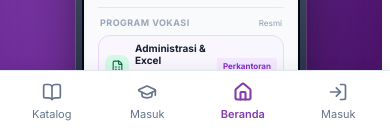
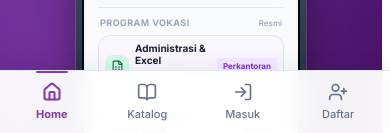
Before and after one commit to jongroihatulazizah1201-ui/lms_lembaga_kursus_pijar_aksara, a Next.js app: page / in a window 390 px wide. Shown: the part 709-842 px from the top of the page. Built offline with nearby package versions, Linux system fonts and the light colour scheme; no server answers.

Commit message:
fix: update mobile bottom nav to Home, Katalog, Masuk, Daftar and fix Netlify badge overlap

```diff
--- a/src/components/MobileBottomNav.tsx
+++ b/src/components/MobileBottomNav.tsx
@@ -3,7 +3,15 @@
 import React, { useState, useEffect } from 'react';
 import Link from 'next/link';
 import { usePathname } from 'next/navigation';
-import { BookOpen, GraduationCap, LayoutDashboard, UserCircle, LogIn, Award, Home } from 'lucide-react';
+import {
+  Home,
+  BookOpen,
+  LogIn,
+  UserPlus,
+  GraduationCap,
+  LayoutDashboard,
+  UserCircle,
+} from 'lucide-react';
 
 interface Props {
   user: {
@@ -49,129 +57,195 @@ export default function MobileBottomNav({ user, profile }: Props) {
     };
   }, []);
 
-  const isPeserta = activeProfile?.peran === 'peserta';
   const isInstruktur = activeProfile?.peran === 'instruktur';
   const isAdmin = activeProfile?.peran === 'admin';
 
-  const isActive = (path: string) => {
-    if (path === '/') return pathname === '/';
-    if (path === '/kursus') {
-      return pathname === '/kursus' || pathname.startsWith('/kursus/');
-    }
-    if (path === '/kursus-saya') {
-      return pathname === '/kursus-saya' || pathname.startsWith('/belajar');
-    }
-    if (path === '/admin') {
-      return pathname.startsWith('/admin');
-    }
-    if (path === '/instruktur') {
-      return pathname.startsWith('/instruktur');
-    }
-    return pathname === path;
-  };
+  // Helper untuk cek status tab aktif
+  const isHomeActive = pathname === '/';
+  const isKatalogActive = pathname === '/kursus' || (pathname.startsWith('/kursus/') && !pathname.startsWith('/kursus-saya'));
+  const isMasukActive = pathname === '/login';
+  const isDaftarActive = pathname === '/register' || pathname === '/daftar';
+
+  const isBelajarActive = pathname.startsWith('/kursus-saya') || pathname.startsWith('/belajar');
+  const isAdminActive = pathname.startsWith('/admin');
+  const isInstrukturActive = pathname.startsWith('/instruktur');
+  const isProfilActive = pathname.startsWith('/profil');
 
   return (
-    <nav className="fixed bottom-0 left-0 right-0 z-50 bg-white border-t border-slate-200 md:hidden shadow-[0_-4px_12px_rgba(0,0,0,0.05)]">
+    <nav className="fixed bottom-0 left-0 right-0 z-[100] bg-white/95 backdrop-blur-md border-t border-slate-200 md:hidden shadow-[0_-4px_20px_rgba(0,0,0,0.06)] pb-[env(safe-area-inset-bottom,0px)]">
       <div className="grid grid-cols-4 h-16 max-w-md mx-auto items-center px-1">
-        {/* Tab 1: Katalog Kursus */}
+        {/* ===================================================================
+            KONDISI 1: PENGGUNA BELUM MASUK (Tamu / Publik)
+            Sesuai permintaan: 4 tab tetap -> Home, Katalog, Masuk, Daftar
+           =================================================================== */}
+        {!user ? (
+          <>
+            {/* Tab 1: Home */}
+            <Link
+              href="/"
+              className={`flex flex-col items-center justify-center h-full min-h-[48px] py-1 transition-colors relative ${
+                isHomeActive
+                  ? 'text-[#843bab] font-bold'
+                  : 'text-slate-500 hover:text-slate-900 font-medium'
+              }`}
+            >
+              {isHomeActive && (
+                <span className="absolute top-0 w-8 h-0.5 bg-[#843bab] rounded-full" />
+              )}
+              <Home size={20} className={isHomeActive ? 'stroke-[2.5]' : ''} />
+              <span className="text-[11px] mt-1">Home</span>
+            </Link>
+
+            {/* Tab 2: Katalog */}
             <Link
               href="/kursus"
-          className={`flex flex-col items-center justify-center h-full min-h-[48px] py-1 transition-colors ${
-            isActive('/kursus')
-              ? 'text-[#843bab] font-semibold'
-              : 'text-slate-500 hover:text-slate-900'
+              className={`flex flex-col items-center justify-center h-full min-h-[48px] py-1 transition-colors relative ${
+                isKatalogActive
+                  ? 'text-[#843bab] font-bold'
+                  : 'text-slate-500 hover:text-slate-900 font-medium'
               }`}
             >
-          <BookOpen size={20} className={isActive('/kursus') ? 'stroke-[2.5]' : ''} />
+              {isKatalogActive && (
+                <span className="absolute top-0 w-8 h-0.5 bg-[#843bab] rounded-full" />
+              )}
+              <BookOpen size={20} className={isKatalogActive ? 'stroke-[2.5]' : ''} />
               <span className="text-[11px] mt-1">Katalog</span>
             </Link>
 
-        {/* Tab 2: Kursus Saya / Ruang Belajar */}
+            {/* Tab 3: Masuk */}
             <Link
-          href={user ? '/kursus-saya' : '/login'}
-          className={`flex flex-col items-center justify-center h-full min-h-[48px] py-1 transition-colors ${
-            user && isActive('/kursus-saya')
-              ? 'text-[#843bab] font-semibold'
-              : !user && pathname === '/login'
-              ? 'text-[#843bab] font-semibold'
-              : 'text-slate-500 hover:text-slate-900'
+              href="/login"
+              className={`flex flex-col items-center justify-center h-full min-h-[48px] py-1 transition-colors relative ${
+                isMasukActive
+                  ? 'text-[#843bab] font-bold'
+                  : 'text-slate-500 hover:text-slate-900 font-medium'
               }`}
             >
-          <GraduationCap
-            size={20}
-            className={(user && isActive('/kursus-saya')) || (!user && pathname === '/login') ? 'stroke-[2.5]' : ''}
-          />
-          <span className="text-[11px] mt-1">{user ? 'Belajar' : 'Masuk'}</span>
+              {isMasukActive && (
+                <span className="absolute top-0 w-8 h-0.5 bg-[#843bab] rounded-full" />
+              )}
+              <LogIn size={20} className={isMasukActive ? 'stroke-[2.5]' : ''} />
+              <span className="text-[11px] mt-1">Masuk</span>
             </Link>
 
-        {/* Tab 3: Fitur Utama Sesuai Peran */}
+            {/* Tab 4: Daftar */}
+            <Link
+              href="/register"
+              className={`flex flex-col items-center justify-center h-full min-h-[48px] py-1 transition-colors relative ${
+                isDaftarActive
+                  ? 'text-[#843bab] font-bold'
+                  : 'text-slate-500 hover:text-slate-900 font-medium'
+              }`}
+            >
+              {isDaftarActive && (
+                <span className="absolute top-0 w-8 h-0.5 bg-[#843bab] rounded-full" />
+              )}
+              <UserPlus size={20} className={isDaftarActive ? 'stroke-[2.5]' : ''} />
+              <span className="text-[11px] mt-1">Daftar</span>
+            </Link>
+          </>
+        ) : (
+          /* ===================================================================
+              KONDISI 2: PENGGUNA SUDAH MASUK (Peserta / Instruktur / Admin)
+              Tetap 4 tab: Home, Katalog, Ruang Kerja/Belajar, Profil
+             =================================================================== */
+          <>
+            {/* Tab 1: Home */}
+            <Link
+              href="/"
+              className={`flex flex-col items-center justify-center h-full min-h-[48px] py-1 transition-colors relative ${
+                isHomeActive
+                  ? 'text-[#843bab] font-bold'
+                  : 'text-slate-500 hover:text-slate-900 font-medium'
+              }`}
+            >
+              {isHomeActive && (
+                <span className="absolute top-0 w-8 h-0.5 bg-[#843bab] rounded-full" />
+              )}
+              <Home size={20} className={isHomeActive ? 'stroke-[2.5]' : ''} />
+              <span className="text-[11px] mt-1">Home</span>
+            </Link>
+
+            {/* Tab 2: Katalog */}
+            <Link
+              href="/kursus"
+              className={`flex flex-col items-center justify-center h-full min-h-[48px] py-1 transition-colors relative ${
+                isKatalogActive
+                  ? 'text-[#843bab] font-bold'
+                  : 'text-slate-500 hover:text-slate-900 font-medium'
+              }`}
+            >
+              {isKatalogActive && (
+                <span className="absolute top-0 w-8 h-0.5 bg-[#843bab] rounded-full" />
+              )}
+              <BookOpen size={20} className={isKatalogActive ? 'stroke-[2.5]' : ''} />
+              <span className="text-[11px] mt-1">Katalog</span>
+            </Link>
+
+            {/* Tab 3: Belajar / Instruktur / Admin */}
             {isAdmin ? (
               <Link
                 href="/admin"
-            className={`flex flex-col items-center justify-center h-full min-h-[48px] py-1 transition-colors ${
-              isActive('/admin') ? 'text-[#843bab] font-semibold' : 'text-slate-500 hover:text-slate-900'
+                className={`flex flex-col items-center justify-center h-full min-h-[48px] py-1 transition-colors relative ${
+                  isAdminActive
+                    ? 'text-[#843bab] font-bold'
+                    : 'text-slate-500 hover:text-slate-900 font-medium'
                 }`}
               >
-            <LayoutDashboard size={20} className={isActive('/admin') ? 'stroke-[2.5]' : ''} />
+                {isAdminActive && (
+                  <span className="absolute top-0 w-8 h-0.5 bg-[#843bab] rounded-full" />
+                )}
+                <LayoutDashboard size={20} className={isAdminActive ? 'stroke-[2.5]' : ''} />
                 <span className="text-[11px] mt-1">Admin</span>
               </Link>
             ) : isInstruktur ? (
               <Link
                 href="/instruktur"
-            className={`flex flex-col items-center justify-center h-full min-h-[48px] py-1 transition-colors ${
-              isActive('/instruktur') ? 'text-[#843bab] font-semibold' : 'text-slate-500 hover:text-slate-900'
+                className={`flex flex-col items-center justify-center h-full min-h-[48px] py-1 transition-colors relative ${
+                  isInstrukturActive
+                    ? 'text-[#843bab] font-bold'
+                    : 'text-slate-500 hover:text-slate-900 font-medium'
                 }`}
               >
-            <LayoutDashboard size={20} className={isActive('/instruktur') ? 'stroke-[2.5]' : ''} />
+                {isInstrukturActive && (
+                  <span className="absolute top-0 w-8 h-0.5 bg-[#843bab] rounded-full" />
+                )}
+                <LayoutDashboard size={20} className={isInstrukturActive ? 'stroke-[2.5]' : ''} />
                 <span className="text-[11px] mt-1">Instruktur</span>
-          </Link>
-        ) : isPeserta ? (
-          <Link
-            href="/kursus-saya?tab=selesai"
-            className={`flex flex-col items-center justify-center h-full min-h-[48px] py-1 transition-colors ${
-              pathname === '/kursus-saya'
-                ? 'text-[#843bab] font-semibold'
-                : 'text-slate-500 hover:text-slate-900'
-            }`}
-          >
-            <Award size={20} className={pathname === '/kursus-saya' ? 'stroke-[2.5]' : ''} />
-            <span className="text-[11px] mt-1">Sertifikat</span>
               </Link>
             ) : (
               <Link
-            href="/"
-            className={`flex flex-col items-center justify-center h-full min-h-[48px] py-1 transition-colors ${
-              isActive('/') ? 'text-[#843bab] font-semibold' : 'text-slate-500 hover:text-slate-900'
+                href="/kursus-saya"
+                className={`flex flex-col items-center justify-center h-full min-h-[48px] py-1 transition-colors relative ${
+                  isBelajarActive
+                    ? 'text-[#843bab] font-bold'
+                    : 'text-slate-500 hover:text-slate-900 font-medium'
                 }`}
               >
-            <Home size={20} className={isActive('/') ? 'stroke-[2.5]' : ''} />
-            <span className="text-[11px] mt-1">Beranda</span>
+                {isBelajarActive && (
+                  <span className="absolute top-0 w-8 h-0.5 bg-[#843bab] rounded-full" />
+                )}
+                <GraduationCap size={20} className={isBelajarActive ? 'stroke-[2.5]' : ''} />
+                <span className="text-[11px] mt-1">Belajar</span>
               </Link>
             )}
 
-        {/* Tab 4: Profil / Akun Pengguna */}
-        {user ? (
+            {/* Tab 4: Profil */}
             <Link
               href="/profil"
-            className={`flex flex-col items-center justify-center h-full min-h-[48px] py-1 transition-colors ${
-              pathname === '/profil' ? 'text-[#843bab] font-semibold' : 'text-slate-500 hover:text-slate-900'
+              className={`flex flex-col items-center justify-center h-full min-h-[48px] py-1 transition-colors relative ${
+                isProfilActive
+                  ? 'text-[#843bab] font-bold'
+                  : 'text-slate-500 hover:text-slate-900 font-medium'
               }`}
             >
-            <UserCircle size={20} className={pathname === '/profil' ? 'stroke-[2.5]' : ''} />
-            <span className="text-[11px] mt-1 truncate max-w-[64px]">
-              {activeProfile?.nama_lengkap?.split(' ')[0] || 'Profil'}
-            </span>
+              {isProfilActive && (
+                <span className="absolute top-0 w-8 h-0.5 bg-[#843bab] rounded-full" />
+              )}
+              <UserCircle size={20} className={isProfilActive ? 'stroke-[2.5]' : ''} />
+              <span className="text-[11px] mt-1 truncate max-w-[64px]">Profil</span>
             </Link>
-        ) : (
-          <Link
-            href="/login"
-            className={`flex flex-col items-center justify-center h-full min-h-[48px] py-1 transition-colors ${
-              pathname === '/login' ? 'text-[#843bab] font-semibold' : 'text-slate-500 hover:text-slate-900'
-            }`}
-          >
-            <LogIn size={20} className={pathname === '/login' ? 'stroke-[2.5]' : ''} />
-            <span className="text-[11px] mt-1">Masuk</span>
-          </Link>
+          </>
         )}
       </div>
     </nav>
```
Also changed, not shown: src/app/globals.css (+13 -0 lines). Lines whose indentation alone changed are shown as unchanged.
